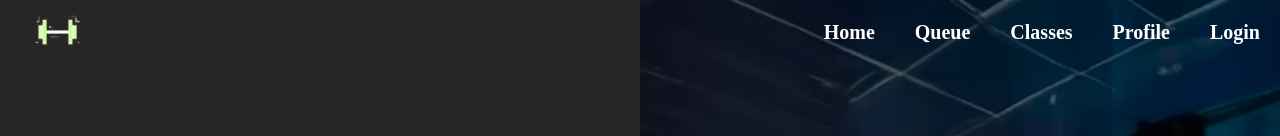
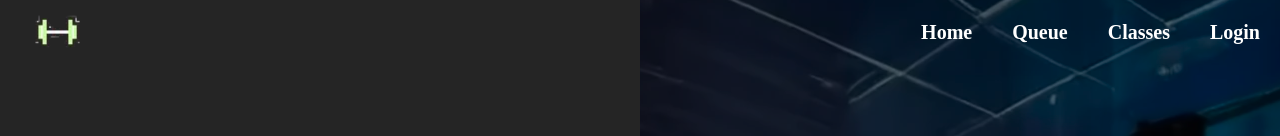
Before and after one commit to vynious/gym-daddy-app, a Vue app: page /login in a window 1280 px wide. Shown: the top 136 px of the page. Built offline with nearby package versions, Linux system fonts and the light colour scheme; a web font is replaced by a local one.

Commit message:
updated navbar

```diff
--- a/src/components/NavigationBar.vue
+++ b/src/components/NavigationBar.vue
@@ -71,8 +71,7 @@
         <li><router-link to="/">Home</router-link></li>
         <li><router-link to="/queue">Queue</router-link></li>
         <li><router-link to="/book">Classes</router-link></li>
-        <li><router-link to="/profile">Profile</router-link></li>
-        <li><router-link to="/profile">{{ loggedIn ? 'Profile' : 'Login' }}</router-link></li>
+        <li><router-link to="/login">{{ loggedIn ? 'Profile' : 'Login' }}</router-link></li>
       </ul>
     </div>
   </nav>
--- a/src/router/index.js
+++ b/src/router/index.js
@@ -38,6 +38,7 @@
             component: () => import('../views/BookYoga.vue')
 
         },
+
         {
             path: '/bookdance',
             name: 'bookdance',
```
